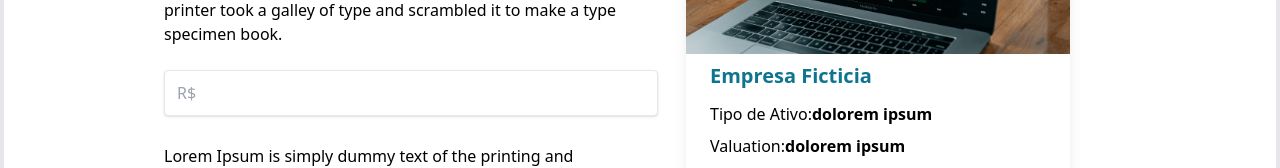
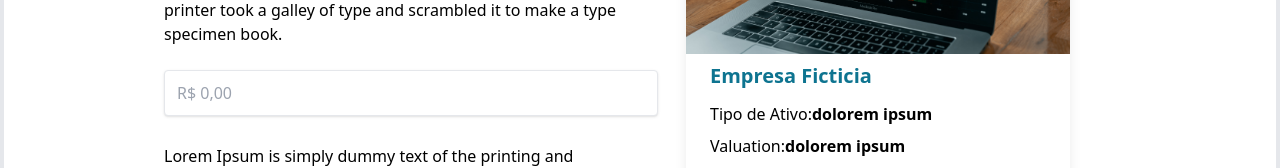
Before and after one commit to ped-aguiar98/voga-frontend, a React (Create React App) app: page /cardDetail in a window 1280 px wide. Both pictures are taken after a click on the button "Investir". Shown: the part 253-421 px from the top of the page. Built offline with nearby package versions, Linux system fonts and the light colour scheme.

Commit message:
Fix: change title of Browser and placement of Modal.js

```diff
--- a/public/index.html
+++ b/public/index.html
@@ -24,7 +24,7 @@
       work correctly both with client-side routing and a non-root public URL.
       Learn how to configure a non-root public URL by running `npm run build`.
     -->
-    <title>React App</title>
+    <title>Voga Investment</title>
   </head>
   <body>
     <noscript>You need to enable JavaScript to run this app.</noscript>
--- /dev/null
+++ b/src/components/ButtonInvest.js
@@ -0,0 +1,13 @@
+import React from 'react'
+
+const ButtonInvest = ({children}) => {
+  return (
+    <div>
+      <button class="mx-2 my-1 md:my-0 px-6 py-2 font-semibold text-xl rounded text-white bg-amber-500 hover:bg-amber-600 duration-500 inline-block">
+      {children}
+      </button>
+    </div>
+  )
+}
+
+export default ButtonInvest
--- a/src/components/Modal.js
+++ b/src/components/Modal.js
@@ -29,7 +29,7 @@ const handleCancelClick = () => {
                   <p class='text-left pt-16 pb-6'>
                   Lorem Ipsum is simply dummy text of the printing and typesetting industry. Lorem Ipsum has been the industry's standard dummy text ever since the 1500s, when an unknown printer took a galley of type and scrambled it to make a type specimen book.
                   </p>
-                  <input class="shadow appearance-none border rounded w-full py-3 px-3 text-gray-700 leading-tight focus:outline-none focus:shadow-outline" id="username" type="number" placeholder="R$"></input>
+                  <input class="shadow appearance-none border rounded w-full py-3 px-3 text-gray-700 leading-tight focus:outline-none focus:shadow-outline" id="username" type="number" placeholder="R$ 0,00"></input>
                   <div className="form-control">
                   <div class='pt-7'>
                     <label className="label cursor-pointer">
```
